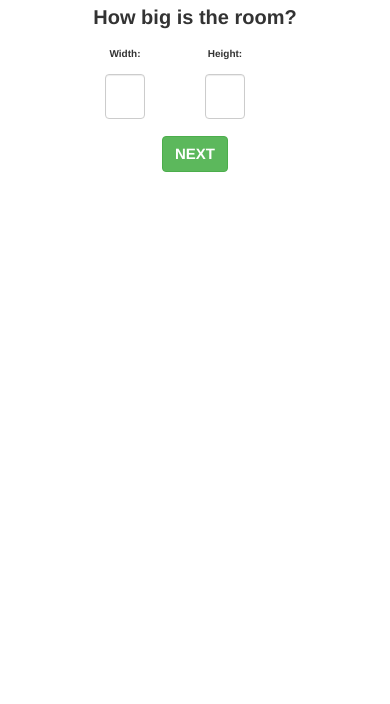
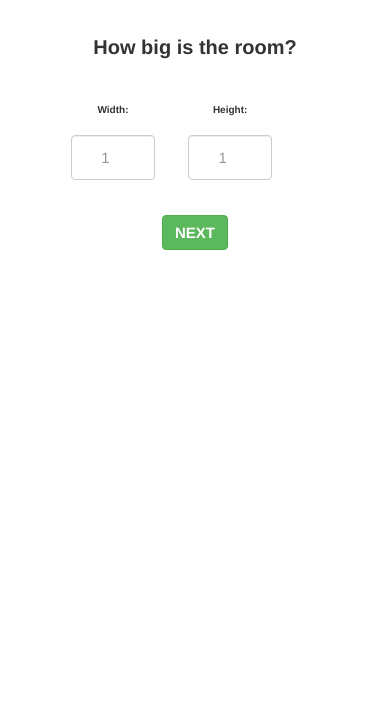
Before and after one commit to ginvidi/robot_hoover, a plain HTML site: page index.html in a window 390 px wide. Shown: the part 140-844 px from the top of the page. Drawn offline with nearby package versions, Linux system fonts and the light colour scheme.

Commit message:
improve w and h input issue in mobile

```diff
--- a/style/custom.css
+++ b/style/custom.css
@@ -208,4 +208,12 @@ td{
   body {
     font-size: 50%;
   }
+
+  .col-xs-5 {
+    padding: 5%;
+  }
+
+  .col-xs-12 {
+    padding: 3%;
+  }
 }
```
